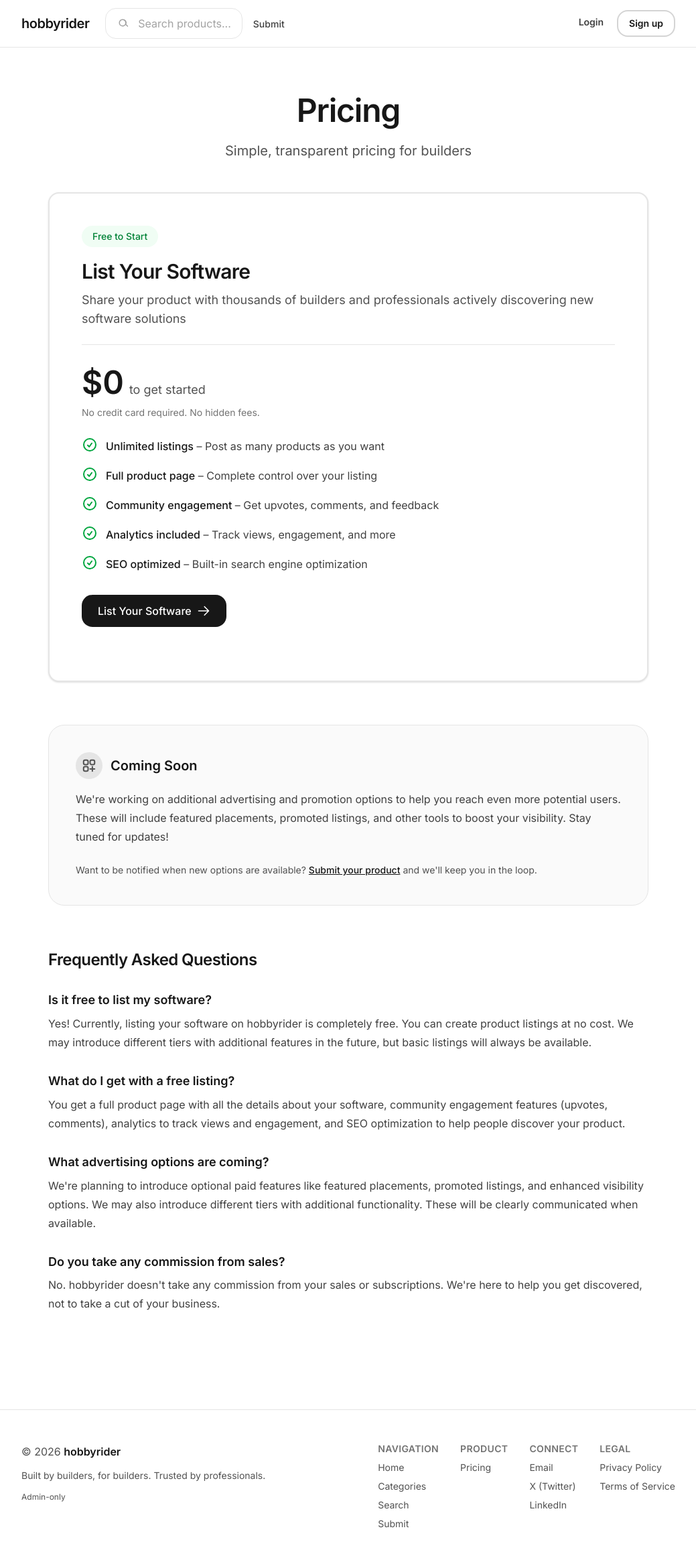
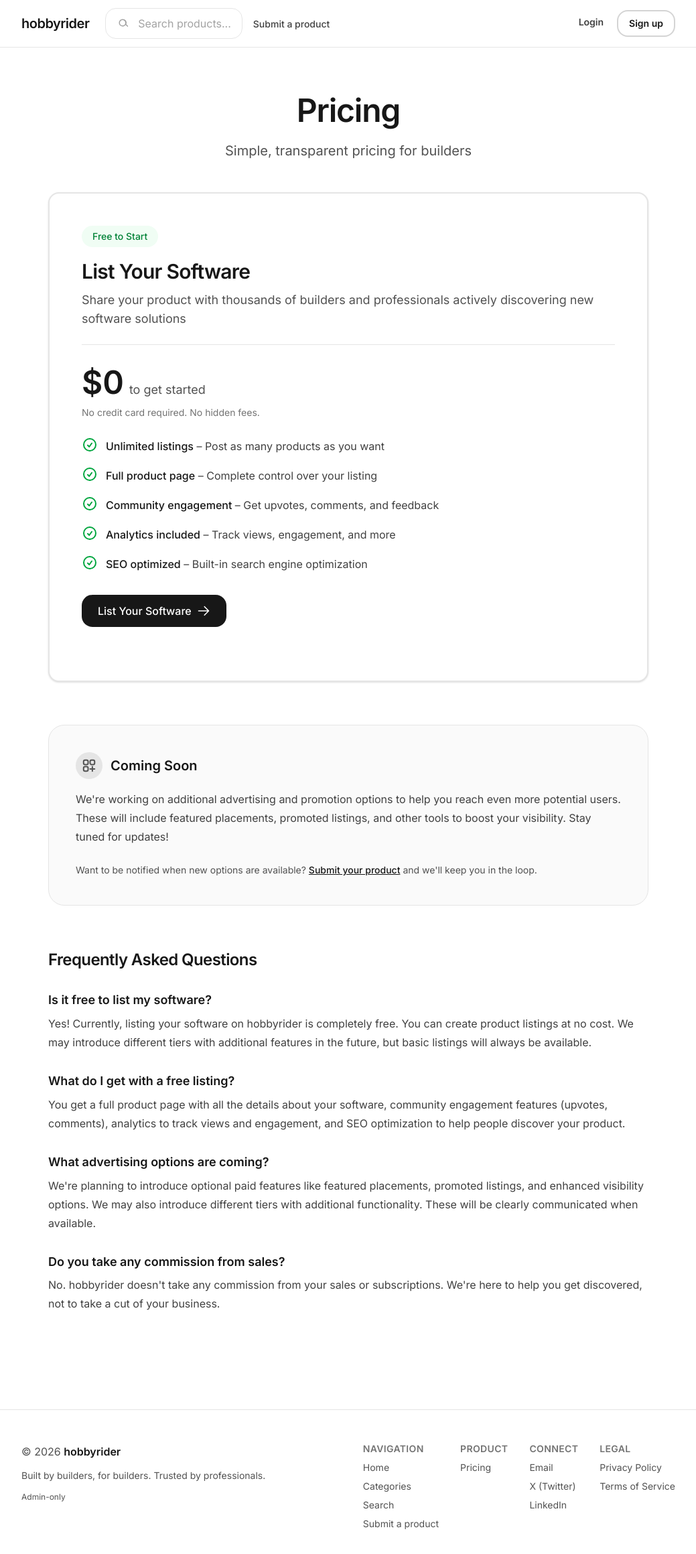
Before and after one commit to hobbyrider/hobbyrider, a Next.js app: page /pricing in a window 1280 px wide. Shown: the top 2320 px of the page at 67% size, without its empty margins (120-1159 px from the left). Built offline with nearby package versions, Linux system fonts and the light colour scheme; no server answers.

Commit message:
Update submit button labels and product page styling
- Rename 'Submit' to 'Submit a product' in header and footer
- Rename 'Demo' to 'Video' in product page
- Change media gallery selected thumbnail borders from black to grey (border-gray-400, ring-gray-300) to match global design

```diff
--- a/app/(main)/product/[id]/page.tsx
+++ b/app/(main)/product/[id]/page.tsx
@@ -345,7 +345,7 @@
               </div>
             )}
 
-            {/* Description & Demo */}
+            {/* Description & Video */}
             {(product.description || product.embedHtml) && (
               <div className="space-y-6 sm:space-y-10">
                 {product.description && (
@@ -361,7 +361,7 @@
 
                 {product.embedHtml && (
                   <section>
-                    <SectionTitle className="mb-4 text-gray-900">Demo</SectionTitle>
+                    <SectionTitle className="mb-4 text-gray-900">Video</SectionTitle>
                     <div
                       className="overflow-hidden rounded-xl border border-gray-200 bg-white"
                       // embedHtml is sanitized on save (server action)
--- a/app/components/product-gallery.tsx
+++ b/app/components/product-gallery.tsx
@@ -117,7 +117,7 @@
                 onClick={() => setSelectedIndex(index)}
                 className={`flex-shrink-0 w-16 h-16 sm:w-24 sm:h-24 rounded-lg overflow-hidden border-2 transition-all relative ${
                   selectedIndex === index
-                    ? "border-black ring-2 ring-black ring-offset-1 sm:ring-offset-2"
+                    ? "border-gray-400 ring-2 ring-gray-300 ring-offset-1 sm:ring-offset-2"
                     : "border-gray-200 hover:border-gray-400 opacity-60 hover:opacity-100"
                 }`}
               >
--- a/app/components/site-footer.tsx
+++ b/app/components/site-footer.tsx
@@ -59,7 +59,7 @@
                     href="/submit"
                     className="text-gray-600 transition-colors hover:text-gray-900 hover:underline underline-offset-4 focus-visible:outline-2 focus-visible:outline-offset-2 focus-visible:outline-gray-900 rounded"
                   >
-                    Submit
+                    Submit a product
                   </Link>
                 </li>
               </ul>
--- a/app/components/site-header.tsx
+++ b/app/components/site-header.tsx
@@ -25,7 +25,7 @@
               href="/submit"
               className="rounded-lg px-3 py-1.5 transition-colors hover:bg-gray-100 hover:text-gray-900 focus-visible:outline-2 focus-visible:outline-offset-2 focus-visible:outline-gray-700"
             >
-              <NavLinkText className="text-base text-gray-700">Submit</NavLinkText>
+              <NavLinkText className="text-base text-gray-700">Submit a product</NavLinkText>
             </Link>
           </nav>
         </div>
@@ -39,7 +39,7 @@
               href="/submit"
               className="rounded-lg border border-gray-300 px-3 py-1.5 transition-colors hover:bg-gray-50 hover:border-gray-400 focus-visible:outline-2 focus-visible:outline-offset-2 focus-visible:outline-gray-700"
             >
-              <NavLinkText className="text-base text-gray-700">Submit</NavLinkText>
+              <NavLinkText className="text-base text-gray-700">Submit a product</NavLinkText>
             </Link>
           </div>
           <UserMenu />
```
